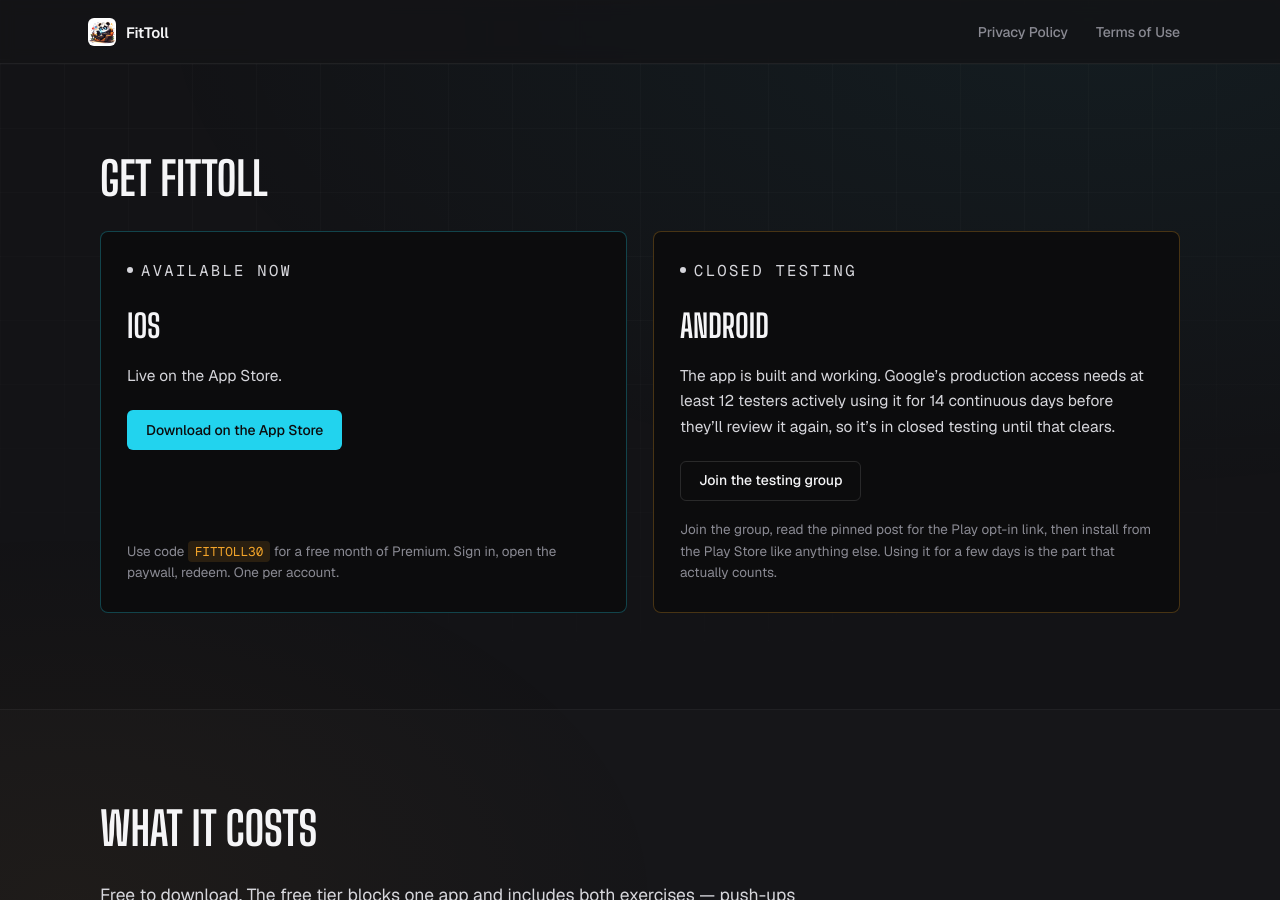
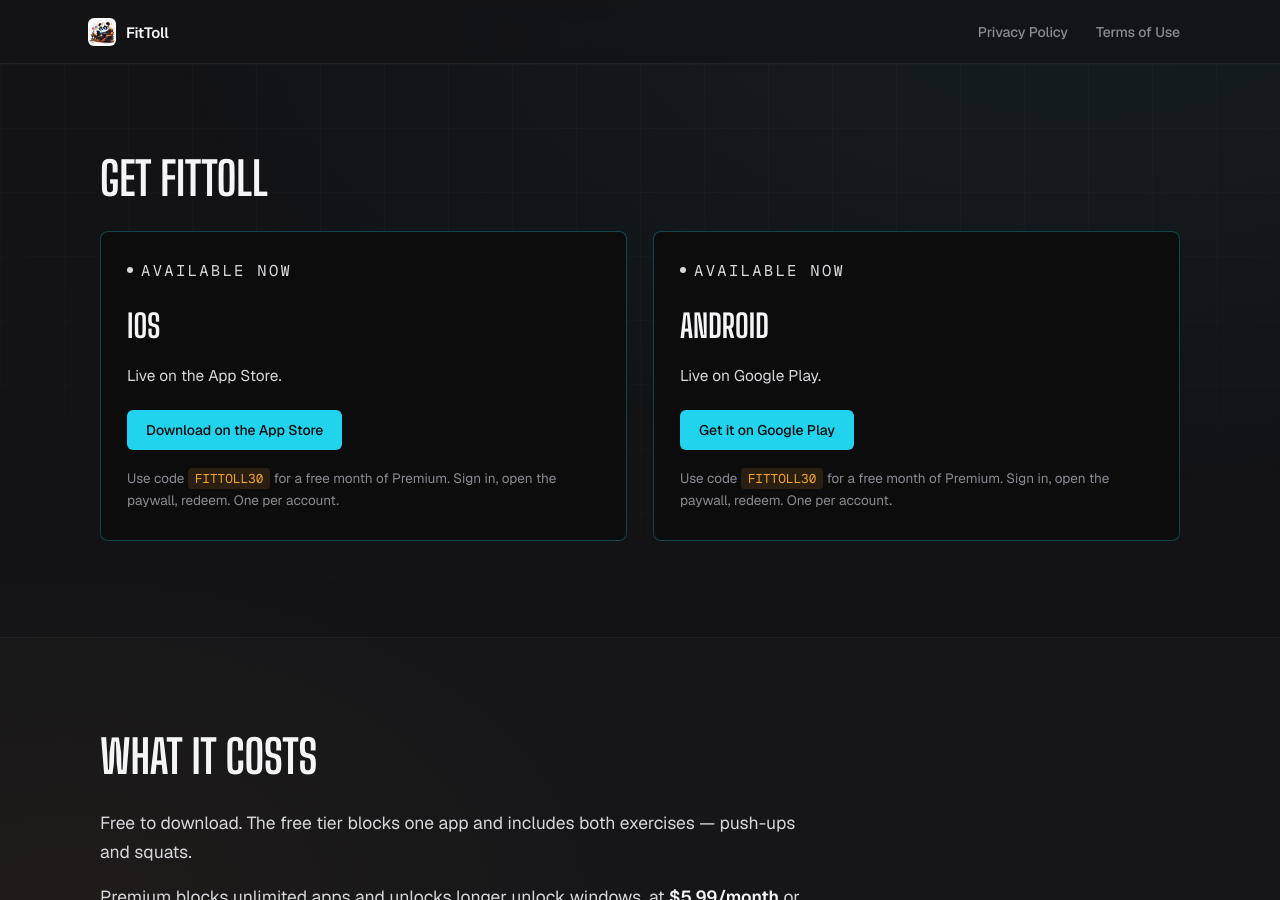
Before and after one commit to aurobindoGupta/fitToll-site, a Jekyll site: the page built from index.md, in a window 1280 px wide and 900 px high, scrolled down 1976 px. Built offline with Jekyll 4.4.1, drawn with Linux system fonts in a browser that asks for light colours.

Commit message:
feat(site): Android is live on Play [260829-ly2]
Google granted production access on 2026-08-29; release 16 (1.5.0) rolled out
to 177 countries. Verified before editing: the listing returned HTTP 404 at
13:30 and HTTP 200 at 15:35 the same day.

Four surfaces claimed otherwise:

- The Android platform card sent visitors to a Google Group instead of the
  store, styled amber as pending (platform-testing / platform-status-wait).
- Its body text stated Google's rule as "12 testers actively using it for 14
  continuous days". That is wrong on its own terms — the requirement is 12
  testers OPTED IN continuously for 14 days, with no usage condition. The
  sentence is deleted rather than corrected, since the rule no longer applies
  to us and publishing a misstatement of someone else's policy helps nobody.
- The "Is FitToll on Android?" FAQ answered no. That copy also generates the
  FAQPage acceptedAnswer via _includes/faq.html, so the structured data was
  carrying the same false claim to search engines and LLMs.
- The SoftwareApplication JSON-LD was deliberately iOS-only, with an inline
  comment reasoning that Android "has no public listing to point at. Claiming
  it here would be false." True when written, false as of today.

The Android card gains the FITTOLL30 note the iOS card already had — promo
redemption happens in-app and is platform-agnostic, so omitting it would read
as an Android limitation that does not exist.

Structured data:
- operatingSystem now names both platforms. Android 8.0 is minSdk = 26,
  read from androidApp/build.gradle.kts:50, not assumed.
- downloadUrl / installUrl become two-element arrays, valid JSON-LD.
- aggregateRating stays absent. Still zero ratings on both stores.
- fileSize stays "23.5 MB", confirmed exact against the iTunes lookup API
  (24594432 bytes). It describes the iOS build; Play ships per-device splits
  with no single equivalent number, so this is a known imprecision rather
  than an invented figure.

Verified: JSON-LD parses; no closed-testing reference survives anywhere in
published content.

Not pushed — awaiting go-ahead.

Co-Authored-By: Claude Opus 5 (1M context) <noreply@anthropic.com>

```diff
--- a/_includes/head.html
+++ b/_includes/head.html
@@ -55,8 +55,9 @@
     Deliberately NO aggregateRating. The app has zero ratings; inventing one is
     a structured-data violation and a lie. Add it only when ratings are real.
 
-    iOS only: Android is in closed testing and has no public listing to point
-    at. Claiming it here would be false.
+    Both platforms since 2026-08-29, when Play production access was granted
+    and the listing went public. It was iOS-only before that because Android
+    had no public listing to point at.
   {%- endcomment -%}
   <script type="application/ld+json">
   {
--- a/index.md
+++ b/index.md
@@ -23,9 +23,8 @@ faq:
       [squat counter](/squat-counter/) guides for camera placement.
   - q: Is FitToll on Android?
     a: >-
-      It's in closed testing while Google reviews production access. You can
-      join the tester group from the Get FitToll section above. iOS is live on
-      the App Store.
+      Yes. It's on Google Play, and on the App Store for iPhone. Android 8.0 or
+      later, iOS 16 or later.
   - q: What does it cost?
     a: >-
       Free to download. The free tier blocks one app and includes both
@@ -117,14 +116,14 @@ Live on the App Store.
 <p class="platform-note">Use code <code>FITTOLL30</code> for a free month of Premium. Sign in, open the paywall, redeem. One per account.</p>
 </div>
 
-<div class="platform platform-testing" id="android" markdown="1">
-<p class="platform-status platform-status-wait">Closed testing</p>
+<div class="platform platform-live" id="android" markdown="1">
+<p class="platform-status">Available now</p>
 ### Android {#android-heading}
-The app is built and working. Google's production access needs at least 12 testers actively using it for 14 continuous days before they'll review it again, so it's in closed testing until that clears.
+Live on Google Play.
 
-<p class="platform-cta"><a class="btn btn-ghost" href="https://groups.google.com/g/fittoll_testing">Join the testing group</a></p>
+<p class="platform-cta"><a class="btn btn-primary" href="https://play.google.com/store/apps/details?id=com.scrollblocker.android">Get it on Google Play</a></p>
 
-<p class="platform-note">Join the group, read the pinned post for the Play opt-in link, then install from the Play Store like anything else. Using it for a few days is the part that actually counts.</p>
+<p class="platform-note">Use code <code>FITTOLL30</code> for a free month of Premium. Sign in, open the paywall, redeem. One per account.</p>
 </div>
 
 </div>
```
Also changed, not shown: other parts of _includes/head.html (+9 -3 lines), README.md.
